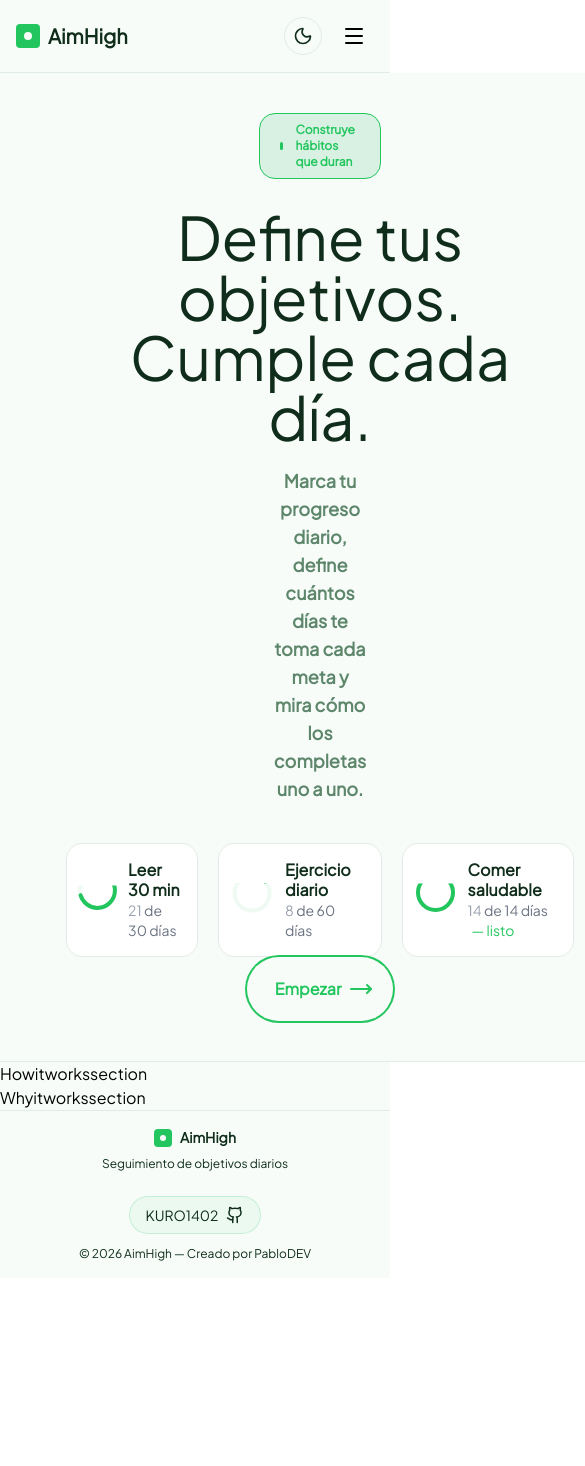
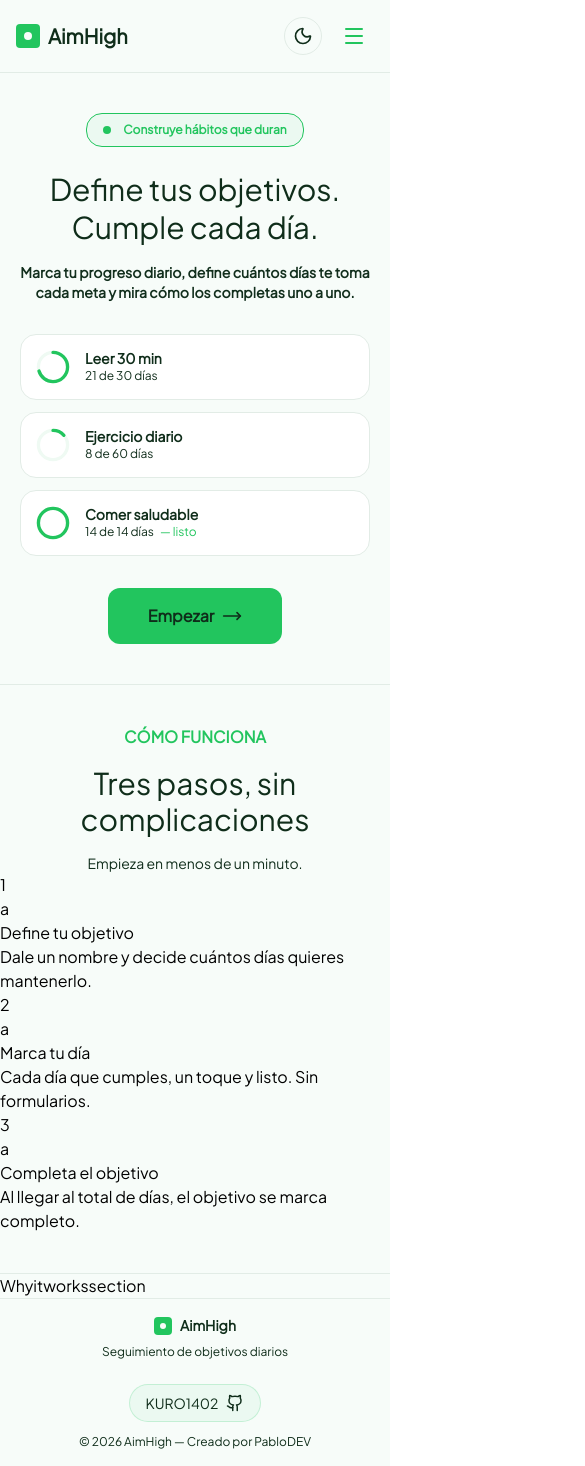
Before and after one commit to KURO1402/checklist-goals, a Vue app in the folder view/: page / in a window 390 px wide. Shown: the top 1466 px of the page, 585 px wide, since content can reach past the window. Before the commit the page ends 1278 px from the top, so only its background shows below. Built offline with nearby package versions, Linux system fonts and the light colour scheme.

Commit message:
Culminacion de el diseño de la primera seccion de la pagina principal, ademas se avzanzo un poco la segunda seccion

```diff
--- a/view/src/components/layout/Header.vue
+++ b/view/src/components/layout/Header.vue
@@ -36,7 +36,7 @@ const isMenuOpen = ref(false);
 
         <button
           @click="isMenuOpen = !isMenuOpen"
-          class="md:hidden p-2 text-tertiary"
+          class="md:hidden p-2 text-primary"
         >
           <Menu v-if="!isMenuOpen" :size="24" />
           <X v-else :size="24" />
@@ -55,8 +55,8 @@ const isMenuOpen = ref(false);
     >
       <nav v-if="isMenuOpen" class="md:hidden pt-4 pb-2 border-t border-border mt-4">
         <ul class="flex flex-col gap-4 text-tertiary font-bold">
-          <li><a href="#funciona" class="block py-2 hover:text-primary">Cómo funciona</a></li>
-          <li><a href="#porque" class="block py-2 hover:text-primary">Por qué</a></li>
+          <li><a href="#funciona" class="text-text block py-2 hover:text-primary">Cómo funciona</a></li>
+          <li><a href="#porque" class="text-text block py-2 hover:text-primary">Por qué</a></li>
           <li class="sm:hidden pt-2">
             <ButtonInit class="w-full justify-center" />
           </li>
--- a/view/src/components/ui/GoalCard.vue
+++ b/view/src/components/ui/GoalCard.vue
@@ -1,56 +1,48 @@
 <script setup>
-import { computed } from 'vue';
+import { computed } from 'vue'
 
 const props = defineProps({
   nombre: String,
   actual: Number,
   total: Number
-});
+})
 
-const radius = 35;
-const circumference = 2 * Math.PI * radius;
+const radius = 35
+const circumference = 2 * Math.PI * radius
 
 const progressOffset = computed(() => {
-  const progress = props.actual / props.total;
-  return circumference - (progress * circumference);
-});
+  const progress = props.actual / props.total
+  return circumference - progress * circumference
+})
 </script>
 
 <template>
-  <div class="flex items-center gap-4 p-4 rounded-2xl bg-bg-card border border-border w-fit">
-    <div class="relative flex items-center justify-center w-12 h-12">
-      <svg class="transform -rotate-90 w-full h-full">
+  <div class="flex items-center gap-3 p-3 md:p-4 rounded-2xl bg-surface border border-border w-full md:w-fit">
+    <div class="relative flex items-center justify-center w-10 h-10 md:w-12 md:h-12 shrink-0">
+      <svg viewBox="0 0 48 48" class="transform -rotate-90 w-full h-full">
         <circle
-          cx="24"
-          cy="24"
-          :r="radius / 2"
-          stroke="currentColor"
-          stroke-width="4"
-          fill="transparent"
+          cx="24" cy="24" :r="radius / 2"
+          stroke="currentColor" stroke-width="4" fill="transparent"
           class="text-surface-2"
         />
         <circle
-          cx="24"
-          cy="24"
-          :r="radius / 2"
-          stroke="currentColor"
-          stroke-width="4"
-          fill="transparent"
+          cx="24" cy="24" :r="radius / 2"
+          stroke="currentColor" stroke-width="4" fill="transparent"
           :stroke-dasharray="circumference / 2"
           :stroke-dashoffset="progressOffset / 2"
           stroke-linecap="round"
-          class="text-[#22c55e] transition-all duration-500 ease-out"
+          class="text-primary transition-all duration-500 ease-out"
         />
       </svg>
     </div>
 
-    <div class="flex flex-col">
-      <h3 class="text-text font-semibold text-l leading-tight">
+    <div class="flex flex-col min-w-0">
+      <h3 class="text-text font-semibold text-sm md:text-base leading-tight truncate">
         {{ nombre }}
       </h3>
-      <p class="text-gray-500 text-sm">
-        <span class="text-gray-400">{{ actual }}</span> de {{ total }} días
-        <span v-if="actual >= total" class="ml-1 text-[#22c55e]"> — listo</span>
+      <p class="text-text-muted text-xs md:text-sm">
+        <span>{{ actual }}</span> de {{ total }} días
+        <span v-if="actual >= total" class="ml-1 text-primary"> — listo</span>
       </p>
     </div>
   </div>
--- a/view/src/components/ui/StartButton.vue
+++ b/view/src/components/ui/StartButton.vue
@@ -1,109 +1,29 @@
 <script setup>
-import { MoveRight } from 'lucide-vue-next';
+import { MoveRight } from 'lucide-vue-next'
 </script>
 
 <template>
-  <button class="animated-button">
-    <!-- Icono que entra por la izquierda -->
-    <MoveRight class="arr-2" />
+  <button class="group relative flex items-center justify-center gap-2 overflow-hidden px-10 py-4 rounded-xl bg-primary text-text font-bold text-base cursor-pointer transition-all duration-300 active:scale-95 mt-8">
 
-    <span class="text">Empezar</span>
+    <!-- Ícono que entra por la izquierda -->
+    <MoveRight
+      :size="20"
+      class="absolute left-0 -translate-x-full opacity-0 group-hover:left-6 group-hover:translate-x-0 group-hover:opacity-100 transition-all duration-500"
+    />
 
-    <span class="circle"></span>
+    <!-- Texto -->
+    <span class="relative z-10 transition-all duration-500 group-hover:translate-x-3">
+      Empezar
+    </span>
 
-    <!-- Icono que sale por la derecha -->
-    <MoveRight class="arr-1" />
+    <!-- Ícono que sale por la derecha -->
+    <MoveRight
+      :size="20"
+      class="relative z-10 transition-all duration-500 group-hover:translate-x-3 group-hover:opacity-0"
+    />
+
+    <!-- Overlay hover más oscuro -->
+    <span class="absolute inset-0 bg-black/10 opacity-0 group-hover:opacity-100 transition-opacity duration-300 rounded-xl" />
+
   </button>
 </template>
-
-<style scoped>
-.animated-button {
-  position: relative;
-  display: flex;
-  align-items: center;
-  justify-content: center;
-  gap: 4px;
-  padding: 16px 36px;
-  border: 4px solid transparent;
-  font-size: 16px;
-  background-color: inherit;
-  border-radius: 100px;
-  font-weight: 600;
-  color: var(--color-primary);
-  box-shadow: 0 0 0 2px var(--color-primary);
-  cursor: pointer;
-  overflow: hidden;
-  transition: all 0.6s cubic-bezier(0.23, 1, 0.32, 1);
-}
-
-.animated-button :deep(svg) {
-  position: absolute;
-  width: 24px;
-  height: 24px;
-  z-index: 9;
-  stroke: var(--color-primary);
-  fill: none;
-  transition: all 0.8s cubic-bezier(0.23, 1, 0.32, 1);
-}
-
-.arr-1 {
-  right: 16px;
-}
-
-.arr-2 {
-  left: -25%;
-}
-
-.circle {
-  position: absolute;
-  top: 50%;
-  left: 50%;
-  transform: translate(-50%, -50%);
-  width: 20px;
-  height: 20px;
-  background-color: var(--color-primary);
-  border-radius: 50%;
-  opacity: 0;
-  transition: all 0.8s cubic-bezier(0.23, 1, 0.32, 1);
-}
-
-.text {
-  position: relative;
-  z-index: 1;
-  transform: translateX(-12px);
-  transition: all 0.8s cubic-bezier(0.23, 1, 0.32, 1);
-}
-
-.animated-button:hover {
-  box-shadow: 0 0 0 12px transparent;
-  color: #212121;
-  border-radius: 12px;
-}
-
-.animated-button:hover .arr-1 {
-  right: -25%;
-}
-
-.animated-button:hover .arr-2 {
-  left: 16px;
-}
-
-.animated-button:hover .text {
-  transform: translateX(12px);
-}
-
-.animated-button:hover :deep(svg) {
-  stroke: #212121;
-}
-
-.animated-button:hover .circle {
-  width: 220px;
-  height: 220px;
-  opacity: 1;
-}
-
-.animated-button:active {
-  scale: 0.95;
-  box-shadow: 0 0 0 4px var(--color-primary);
-}
-</style>
--- /dev/null
+++ b/view/src/components/ui/StepCard.vue
@@ -0,0 +1,20 @@
+<script setup>
+    defineProps({
+        number_step: Number,
+        icon: String,
+        title: String,
+        details: String
+    })
+</script>
+<template>
+    <div>
+        <p>{{ number_step }}</p>
+        <div>
+            <div>{{ icon }}</div>
+        </div>
+        <div>
+            <h3>{{ title }}</h3>
+            <p>{{ details }}</p>
+        </div>
+    </div>
+</template>
--- a/view/src/sections/HeroSection.vue
+++ b/view/src/sections/HeroSection.vue
@@ -1,30 +1,36 @@
 <script setup>
-    import GoalCard from '../components/ui/GoalCard.vue';
-    import StartButton from '../components/ui/StartButton.vue';
+import GoalCard from '../components/ui/GoalCard.vue'
+import StartButton from '../components/ui/StartButton.vue'
 </script>
+
 <template>
-    <section class="bg-background border-b border-border flex items-center flex-col py-10 px-[20rem]">
-        <!--Mensaje incial-->
-        <div class="flex items-center border border-primary rounded-2xl py-2 px-5 font-bold text-xs bg-bg-muted">
-            <div class="h-2 w-2 bg-primary rounded-full mr-3"></div>
+  <section class="bg-background border-b border-border flex items-center flex-col py-10 md:py-16 px-5 md:px-16 lg:px-48">
+
+    <!-- Badge -->
+    <div class="flex items-center border border-primary rounded-2xl py-2 px-4 md:px-5 font-bold text-xs bg-primary/5">
+      <div class="h-2 w-2 bg-primary rounded-full mr-3 shrink-0"></div>
       <p class="text-primary">Construye hábitos que duran</p>
     </div>
-        <!--Titulo y subtitulo-->
-        <div class="mt-7">
-            <h1 class="text-text text-6xl text-center">Define tus objetivos. Cumple cada día.</h1>
-            <div class="px-[10rem] pt-5">
-                <p class="text-center text-[#5D866B] text-lg font-bold">Marca tu progreso diario, define cuántos días te toma cada meta y mira cómo los completas uno a uno.</p>
+
+    <!-- Título y subtítulo -->
+    <div class="mt-6 md:mt-7 w-full max-w-3xl">
+      <h1 class="text-text text-3xl sm:text-4xl md:text-5xl lg:text-6xl text-center leading-tight">
+        Define tus objetivos.<br />Cumple cada día.
+      </h1>
+      <p class="text-center text-text-muted text-sm md:text-base lg:text-lg font-bold mt-4 md:mt-5 px-0 md:px-10 lg:px-16">
+        Marca tu progreso diario, define cuántos días te toma cada meta y mira cómo los completas uno a uno.
+      </p>
     </div>
 
+    <!-- Cards -->
+    <div class="flex flex-col sm:flex-row gap-3 md:gap-5 mt-8 md:mt-10 w-full sm:w-auto">
+      <GoalCard nombre="Leer 30 min" :actual="21" :total="30" />
+      <GoalCard nombre="Ejercicio diario" :actual="8" :total="60" />
+      <GoalCard nombre="Comer saludable" :actual="14" :total="14" />
     </div>
-        <!--pequeñas cards-->
-        <div class="flex gap-5 mt-10">
-            <GoalCard nombre="Leer 30 min" :actual="21" :total="30"/>
-            <GoalCard nombre="Ejercicio diario" :actual="8" :total="60"/>
-            <GoalCard nombre="Comer saludable" :actual="14" :total="14"/>
-        </div>
-        <div>
+
+    <!-- Botón -->
     <StartButton />
-        </div>
+
   </section>
 </template>
--- a/view/src/sections/HowItWorksSection.vue
+++ b/view/src/sections/HowItWorksSection.vue
@@ -1,4 +1,22 @@
-<script setup></script>
+<script setup>
+    import StepCard from '../components/ui/StepCard.vue';
+</script>
 <template>
-    <p>Howitworkssection</p>
+    <section class="bg-background border-b border-border py-10">
+        <!-- Titulo y subtitulo -->
+        <div class="flex gap 5 flex-col gap-4">
+            <h1 class="text-primary text-center text-base font-bold">CÓMO FUNCIONA</h1>
+            <h2 class="text-text text-center text-3xl">Tres pasos, sin complicaciones</h2>
+            <p class="text-text-muted text-sm text-center">Empieza en menos de un minuto.</p>
+        </div>
+        <!-- Cards -->
+         <div>
+            <StepCard :number_step="1" icon="a" title="Define tu objetivo" details="Dale un nombre y decide cuántos días quieres mantenerlo."/>
+            <StepCard :number_step="2" icon="a" title="Marca tu día"  details="Cada día que cumples, un toque y listo. Sin formularios."/>
+            <StepCard :number_step="3" icon="a" title="Completa el objetivo"  details="Al llegar al total de días, el objetivo se marca completo."/>
+         </div>
+
+    </section>
+
+
 </template>
```
Lines whose indentation alone changed are shown as unchanged.
